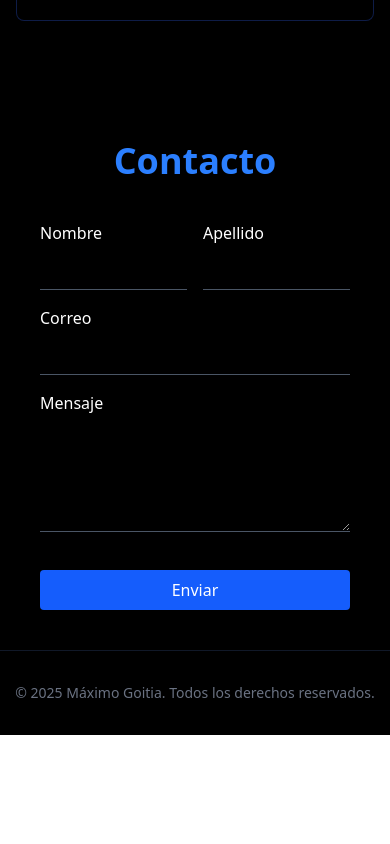
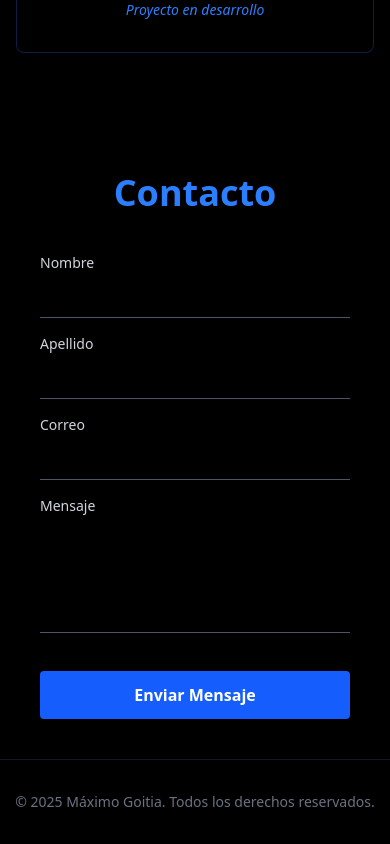
Before and after one commit to Maxi2771/porfolio_mfg, a React (Vite) app: page / in a window 390 px wide. Shown: the part 3973-4817 px from the top of the page. Before the commit the page ends 4708 px from the top, so only its background shows below. Built offline with nearby package versions, Linux system fonts and the light colour scheme.

Commit message:
arreglo de botones responsive

```diff
--- a/src/components/Contact.jsx
+++ b/src/components/Contact.jsx
@@ -1,52 +1,92 @@
-import { useRef } from "react";
+import React, { useRef } from "react";
 import emailjs from '@emailjs/browser';
-const email = import.meta.env;
+
 const Contact = () => {
     const form = useRef();
 
     const sendEmail = (e) => {
         e.preventDefault();
 
-        emailjs.sendForm(email.emailjs_service_name, email.emailjs_template_id, form.current, email.emailjs_service_id)
+        const serviceId = import.meta.env.VITE_SERVICE_ID;
+        const templateId = import.meta.env.VITE_TEMPLATE_ID;
+        const publicKey = import.meta.env.VITE_PUBLIC_KEY;
+
+        console.log("Intentando enviar con:", { serviceId, templateId, publicKey });
+
+        if (!serviceId || !templateId || !publicKey) {
+            alert("Error: Faltan las variables de entorno. Revisa tu archivo .env");
+            return;
+        }
+
+        emailjs.sendForm(serviceId, templateId, form.current, publicKey)
             .then((result) => {
+                console.log('ÉXITO:', result.text);
                 alert("¡Mensaje enviado con éxito!");
+                e.target.reset();
             }, (error) => {
-                alert("Ocurrió un error, intenta nuevamente.");
+                console.log('ERROR:', error.text);
+                alert("Ocurrió un error: " + error.text);
             });
     };
 
     return (
         <section className="bg-black text-white p-10" id="contacto">
+            <div className="max-w-xl mx-auto">
                 <h2 className="text-4xl font-bold text-center text-blue-500 mb-10">Contacto</h2>
 
-            <form ref={form} onSubmit={sendEmail} className="max-w-lg mx-auto flex flex-col gap-4">
+                <form ref={form} onSubmit={sendEmail} className="flex flex-col gap-4">
 
-                <div className="flex gap-4">
-                    <div className="w-1/2">
-                        <label className="block mb-1">Nombre</label>
-                        <input type="text" name="user_name" className="w-full bg-transparent border-b border-gray-600 focus:border-blue-500 outline-none p-2" required />
+                    <div className="flex flex-col md:flex-row gap-4">
+                        <div className="w-full">
+                            <label className="block mb-1 text-sm text-gray-300">Nombre</label>
+                            <input
+                                type="text"
+                                name="name"
+                                className="w-full bg-transparent border-b border-gray-600 focus:border-blue-500 outline-none p-2 transition-colors"
+                                required
+                            />
                         </div>
-                    <div className="w-1/2">
-                        <label className="block mb-1">Apellido</label>
-                        <input type="text" name="user_lastname" className="w-full bg-transparent border-b border-gray-600 focus:border-blue-500 outline-none p-2" required />
+                        <div className="w-full">
+                            <label className="block mb-1 text-sm text-gray-300">Apellido</label>
+                            <input
+                                type="text"
+                                name="lastname"
+                                className="w-full bg-transparent border-b border-gray-600 focus:border-blue-500 outline-none p-2 transition-colors"
+                                required
+                            />
                         </div>
                     </div>
 
                     <div>
-                    <label className="block mb-1">Correo</label>
-                    <input type="email" name="user_email" className="w-full bg-transparent border-b border-gray-600 focus:border-blue-500 outline-none p-2" required />
+                        <label className="block mb-1 text-sm text-gray-300">Correo</label>
+                        <input
+                            type="email"
+                            name="email"
+                            className="w-full bg-transparent border-b border-gray-600 focus:border-blue-500 outline-none p-2 transition-colors"
+                            required
+                        />
                     </div>
 
                     <div>
-                    <label className="block mb-1">Mensaje</label>
-                    <textarea name="message" rows="4" className="w-full bg-transparent border-b border-gray-600 focus:border-blue-500 outline-none p-2" required />
+                        <label className="block mb-1 text-sm text-gray-300">Mensaje</label>
+                        <textarea
+                            name="message"
+                            rows="4"
+                            className="w-full bg-transparent border-b border-gray-600 focus:border-blue-500 outline-none p-2 resize-none transition-colors"
+                            required
+                        />
                     </div>
 
-                <button type="submit" className="mt-4 bg-blue-600 hover:bg-blue-700 text-white py-2 px-6 rounded transition-colors">
-                    Enviar
+                    <button
+                        type="submit"
+                        className="mt-4 bg-blue-600 hover:bg-blue-700 text-white font-bold py-3 px-6 rounded transition-all shadow-lg hover:shadow-blue-900/50"
+                    >
+                        Enviar Mensaje
                     </button>
                 </form>
+            </div>
         </section>
     );
 };
+
 export default Contact;
--- a/src/components/Projects.jsx
+++ b/src/components/Projects.jsx
@@ -34,14 +34,14 @@ const Projects = () => {
                 {proj.desc}
               </p>
 
-              <div className="flex gap-4">
+              <div className="flex gap-4 sm:flex-row flex-col">
                 {
                   proj.githubLink && proj.demoLink ? (
                     <>
-                      <a href={proj.githubLink} target="_blank" rel="noopener noreferrer" className="flex-1 bg-blue-600 hover:bg-blue-700 text-white py-2 rounded text-sm transition-colors flex items-center justify-center gap-2">
+                      <a href={proj.githubLink} target="_blank" rel="noopener noreferrer" className="flex-1 bg-blue-600 hover:bg-blue-700 text-white py-2 rounded text-sm md:text-xs transition-colors flex items-center justify-center gap-2">
                         <Github size={16} /> Repositorio GitHub
                       </a>
-                      <a href={proj.demoLink} target="_blank" rel="noopener noreferrer" className="flex-1 bg-blue-600 hover:bg-blue-700 text-white py-2 rounded text-sm transition-colors flex items-center justify-center gap-2">
+                      <a href={proj.demoLink} target="_blank" rel="noopener noreferrer" className="flex-1 bg-blue-600 hover:bg-blue-700 text-white py-2 rounded text-sm md:text-xs transition-colors flex items-center justify-center gap-2">
                         <ExternalLink size={16} /> Ver Demo
                       </a>
                     </>
```
Lines whose indentation alone changed are shown as unchanged.
